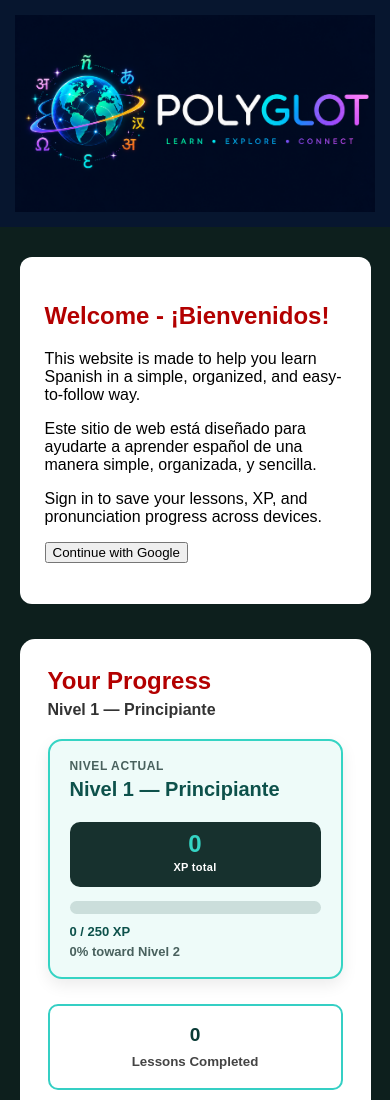
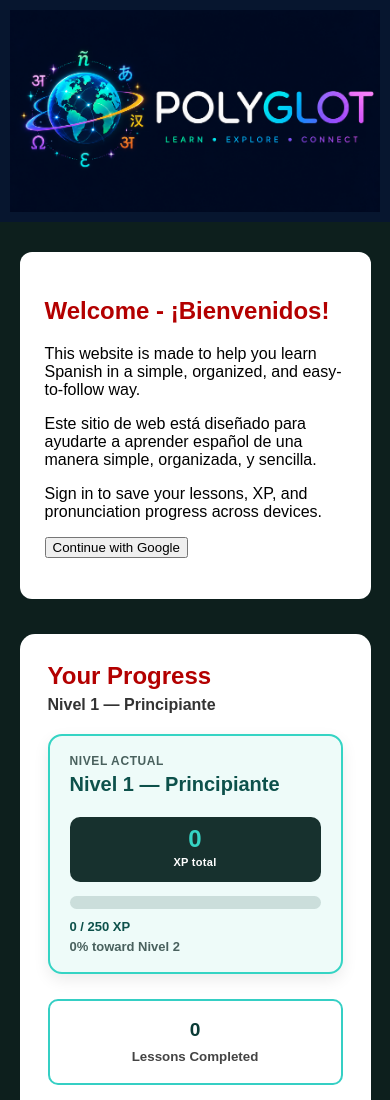
Before and after one commit to jcrossfire90/Calebs-Spanish-Learning-Website, a plain HTML site: page index.html in a window 390 px wide. Shown: the top 1100 px of the page. Drawn offline with nearby package versions, Linux system fonts and the light colour scheme.

Commit message:
Update Header Style and Banner

```diff
--- a/style.css
+++ b/style.css
@@ -1927,31 +1927,31 @@ box-shadow:0px 0px 20px black;
 /* POLYGLOT BANNER HEADER                                 */
 /* ====================================================== */
 
+.polyglot-banner {
+    display: block;
+
+    width: 96%;
+    max-width: 1600px;
+
+    height: auto;
+    max-height: none;
+
+    margin: 0 auto;
+}
+
 .polyglot-header {
     width: 100%;
-    min-height: 250px;
 
     display: flex;
     align-items: center;
     justify-content: center;
 
-    padding: 20px 30px;
+    padding: 8px 20px;
     box-sizing: border-box;
 
     background: #07162f;
     overflow: hidden;
 }
-
-.polyglot-banner {
-    display: block;
-
-    width: min(1500px, 100%);
-    height: auto;
-    max-height: 300px;
-
-    object-fit: contain;
-}
-
 
 /* ====================================================== */
 /* POLYGLOT BANNER — MOBILE                               */
@@ -1960,13 +1960,12 @@ box-shadow:0px 0px 20px black;
 @media (max-width: 850px) {
 
     .polyglot-header {
-        min-height: 180px;
-        padding: 15px;
+        padding: 10px;
     }
 
     .polyglot-banner {
         width: 100%;
-        max-height: 220px;
-    }
-
-}
+        max-height: none;
+    }
+
+}
```
